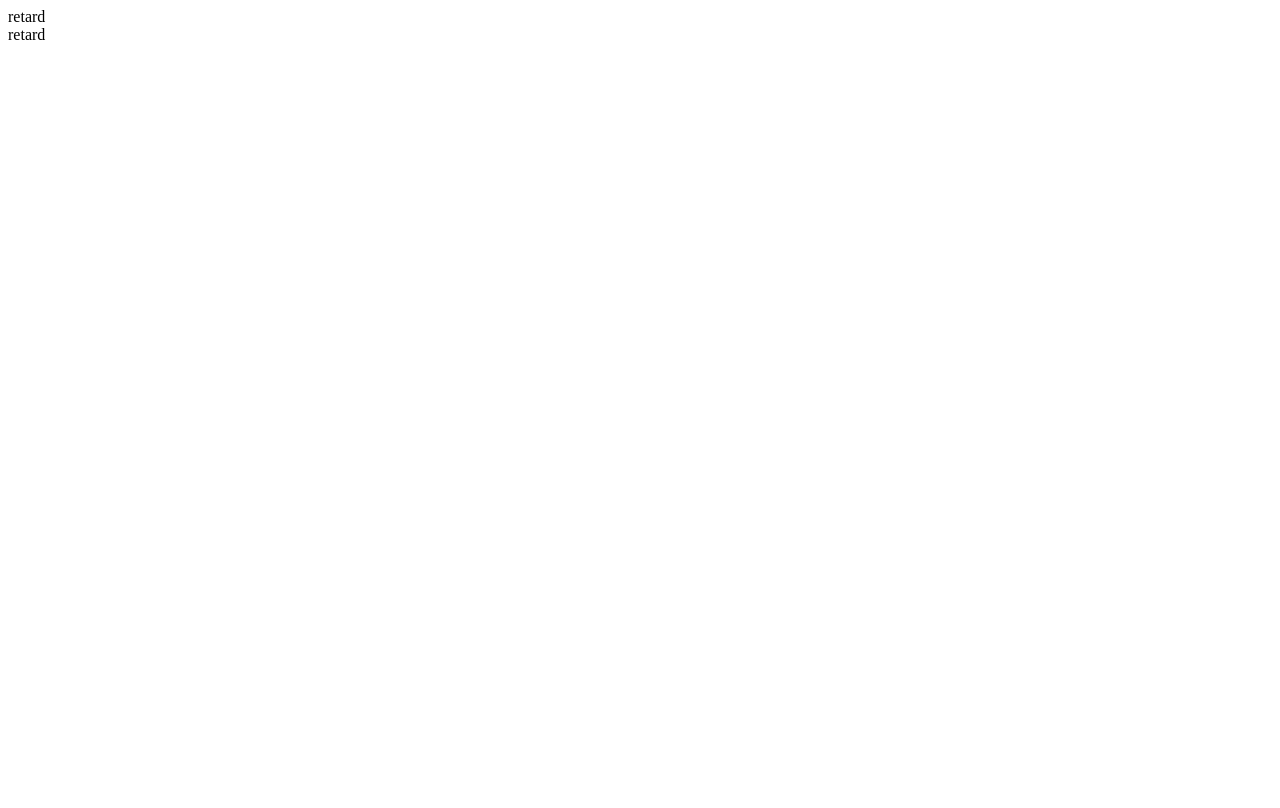
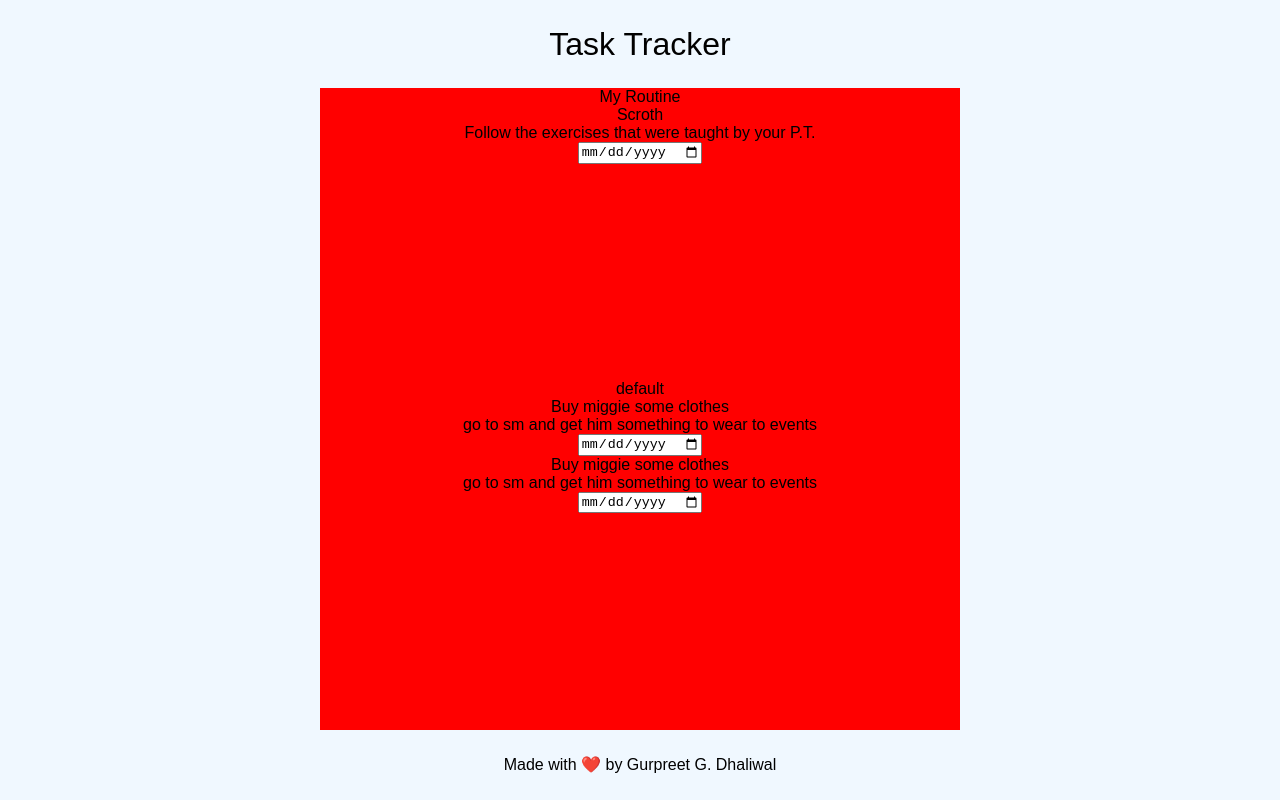
Before and after one commit to solnMarket/todo-list2, a website built with webpack: page src/template.html in a window 1280 px wide. Built offline with nearby package versions, Linux system fonts and the light colour scheme.

Commit message:
I managed to render the DOM elements on the webpage

```diff
--- a/src/DomRenderer.js
+++ b/src/DomRenderer.js
@@ -0,0 +1,47 @@
+export function DomRenderer(){
+    const mainContent = document.querySelector('.main-content')
+    let key, value
+    let proj = []
+    return {
+        LoadProjects(){
+            // for(let i=0; i<localStorage.length; i++){
+            //     key = localStorage.key(i)
+            //     value = localStorage.getItem(key)
+
+            // }
+
+            for(let i=0; i<localStorage.length; i++){
+                key=localStorage.key(i)
+                value = localStorage.getItem(key)
+                value=JSON.parse(value)
+
+                proj[i]= document.createElement('div')
+                proj[i].classList.add('Project')
+
+                mainContent.appendChild(proj[i])
+
+                proj[i].textContent=key
+                for(let j=0; j<value.length;j++){
+                    let todo=[]
+                    todo[j] = document.createElement('div')
+                    todo[j].classList.add('todo')
+                    proj[i].appendChild(todo[j])
+                    let title = document.createElement('div')
+                    title.textContent=value[i].title
+
+                    let desc = document.createElement('div')
+                    desc.textContent=value[i].description
+                    let dateInput = document.createElement('input');
+                    dateInput.type = 'date'
+
+                    todo[j].appendChild(title)
+                    todo[j].appendChild(desc)
+                    todo[j].appendChild(dateInput)
+
+                }
+            }
+
+        }
+
+    }
+}
--- a/src/index.js
+++ b/src/index.js
@@ -2,15 +2,23 @@
 import { AddProject } from "./AddProject.js";
 import { AddTodo } from "./AddTodo.js";
 import { CreateTodo } from "./CreateTodo.js";
+import { DomRenderer } from "./DomRenderer.js";
 import "./styles.css"
 
 
 
-    let def = {
-        projectName: "default",
-        todos: [
-            CreateTodo('Test','fart this ass', new Date(2025,7,20),'complete')
-        ]
-    }
+    // let def = {
+    //     projectName: "default",
+    //     todos: [
+    //         CreateTodo('Help Cardo','Yesterday I accidentally hit him with a car, help him get better by treating it.', new Date(2025,8,3),'Incomplete'),
+    //         CreateTodo('Buy miggie some clothes', 'go to sm and get him something to wear to events', new Date(2025,8,4), 'Incomplete')
+    //     ]
+    // }
 
-     localStorage.setItem('default', JSON.stringify(def))
+    // localStorage.setItem('default', JSON.stringify(def))
+    let newProj = AddProject('My Routine', [CreateTodo('Scroth', 'Follow the exercises that were taught by your P.T.', new Date(2025,8,3), 'Incomplete')])
+    newProj.AddProject()
+    let newProj1 = AddProject('default', [CreateTodo('Help Cardo','Yesterday I accidentally hit him with a car, help him get better by treating it.', new Date(2025,8,3),'Incomplete'),CreateTodo('Buy miggie some clothes', 'go to sm and get him something to wear to events', new Date(2025,8,4), 'Incomplete')])
+    newProj1.AddProject()
+     let dom = DomRenderer()
+     dom.LoadProjects()
--- a/src/styles.css
+++ b/src/styles.css
@@ -1,6 +1,36 @@
-/* styles.css */
 
-html, body {
+html, body, .appContainer {
   height: 100%;
   width: 100%;
+  font-family: Arial, Helvetica, sans-serif;
+  margin: 0;
 }
+
+.appContainer{
+  display: grid;
+  grid-template-rows: auto 1fr auto;
+  background-color: aliceblue;
+}
+
+.header, .footer{
+  display: flex;
+  justify-content: center;
+  align-items: center;
+  padding: 2%;
+}
+
+.header{
+  font-size: 32px;
+}
+
+.main-content{
+  display: grid;
+  justify-items: center;
+
+}
+
+.Project{
+  background-color: red;
+  width: 50%;
+  text-align: center;
+}
--- a/src/template.html
+++ b/src/template.html
@@ -6,9 +6,16 @@
     <title>Document</title>
 </head>
 <body>
-    <div class="websiteContainer">
-        <div class="header">retard</div>
-        <div class="sidebar">retard</div>
+    <div class="appContainer">
+        <div class="header">
+            <div class="appTitle">Task Tracker</div>
+        </div>
+        <div class="main-content">
+
+        </div>
+        <div class="footer">
+            <div class="credits">Made with ❤️ by Gurpreet G. Dhaliwal</div>
+        </div>
     </div>
 </body>
 </html>
```
